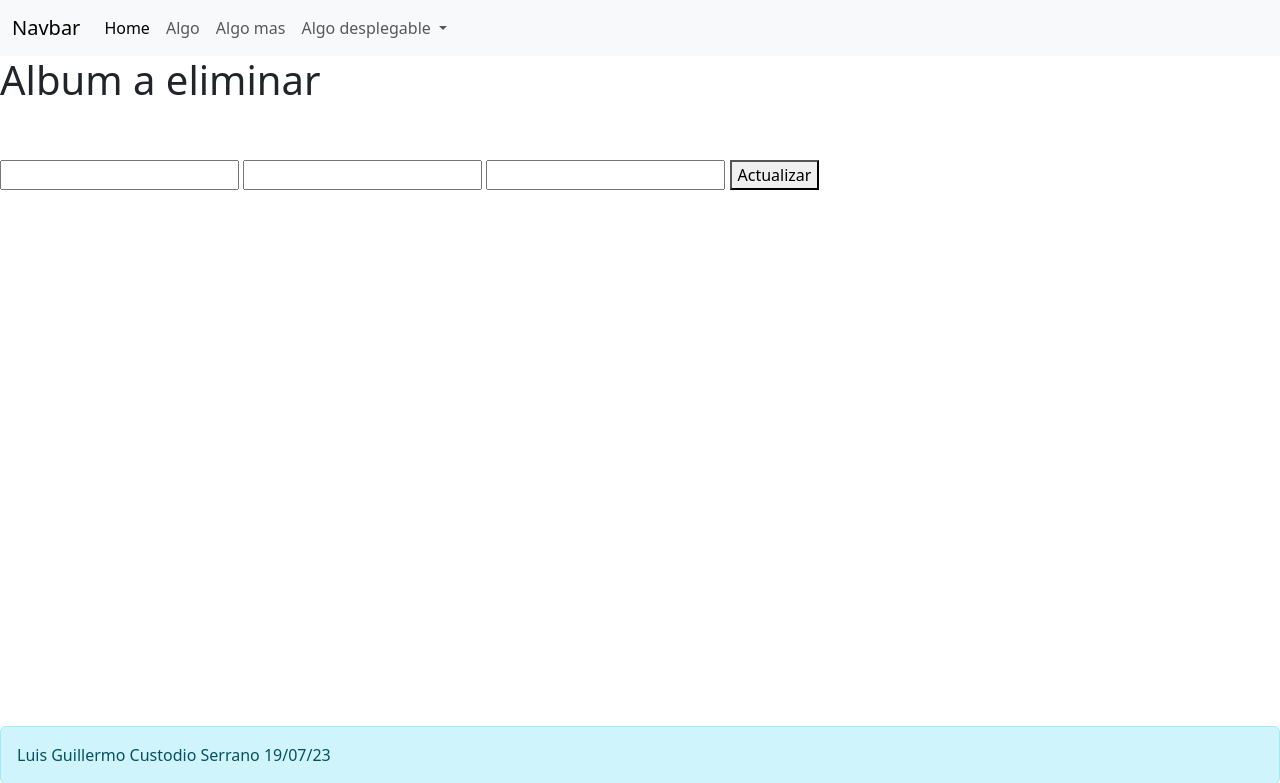
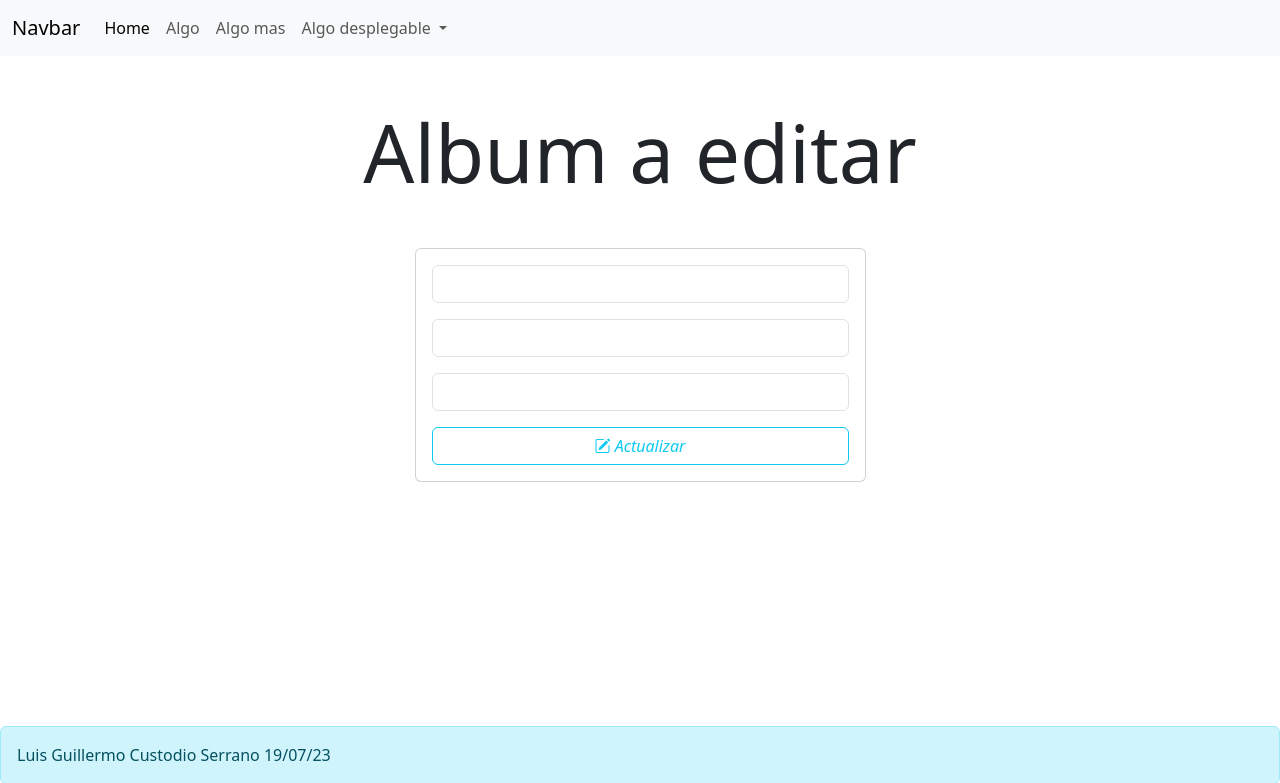
Before and after one commit to LuisG-Custodio/POO181, a Flask app: template Practica 5/templates/editarAlbum.html in a window 1280 px wide. Shown: the top 783 px of the page. Run offline with Flask 3, Linux system fonts and the light colour scheme; the template is opened without the code that fills it, so the values that code supplies are empty; some libraries are stand-ins or nearby versions.

Commit message:
Modificacion de vistas

```diff
--- a/Practica 5/templates/editarAlbum.html
+++ b/Practica 5/templates/editarAlbum.html
@@ -1,15 +1,30 @@
 {% extends 'template.html' %}
 {% block body %}
-    <h1>Album a eliminar</h1>
-    <br>
-    <br>
-    <form action="/actualizar/{{album.0}}" method="POST">
+    <div class="mt-5 mb-5">
+        <h1 class="display-1 text-center">Album a editar</h1>
+    </div>
 
-        <input type="text" name="txtTitulo" value="{{album.1}}">
-        <input type="text" name="txtArtista" value="{{album.2}}">
-        <input type="number" name="txtAnio" value="{{album.3}}">
+    <div class="container text-center">
+        <div class="row justify-content-md-center">
+            <div class="col col-md-5">
+                <div class=" card card-body mb-5">
+                    <form action="/actualizar/{{album.0}}" method="POST">
+                        <div class="mb-3">
+                            <input type="text" class="form-control" name="txtTitulo" value="{{album.1}}">
+                        </div>
+                        <div class="mb-3">
+                            <input type="text" class="form-control" name="txtArtista" value="{{album.2}}">
+                        </div>
+                        <div class="mb-3">
+                            <input type="number" class="form-control" name="txtAnio" value="{{album.3}}">
+                        </div>
+                        <div class="d-grid gap-2">
+                            <button class="btn btn-outline-info" type="submit"><i class="bi bi-pencil-square"> Actualizar</i></button>
+                        </div>
 
-        <button type="submit"> Actualizar</button>
-
-    </form>
+                    </form>
+                </div>
+            </div>
+        </div>
+    </div>
 {% endblock %}
--- a/Practica 5/templates/index.html
+++ b/Practica 5/templates/index.html
@@ -14,7 +14,7 @@
     {% endwith %}
 
     <div class="container">
-        <div class="row">
+        <div class="row align-items-center">
             <div class="col-md-5">
 
                 <div class=" card card-body mb-5">
--- a/Practica 5/templates/template.html
+++ b/Practica 5/templates/template.html
@@ -50,7 +50,8 @@
         Luis Guillermo Custodio Serrano 19/07/23
     </div>
 
-
+    <script src="https://cdn.jsdelivr.net/npm/sweetalert2@11"></script>
+    <script src="sweetalert2.all.min.js"></script>
     <script src="https://cdn.jsdelivr.net/npm/bootstrap@5.3.0/dist/js/bootstrap.bundle.min.js" integrity="sha384-geWF76RCwLtnZ8qwWowPQNguL3RmwHVBC9FhGdlKrxdiJJigb/j/68SIy3Te4Bkz" crossorigin="anonymous"></script>
 </body>
 
```
Also changed, not shown: Practica 5/templates/eliminarAlbum.html (+24 -13 lines).
